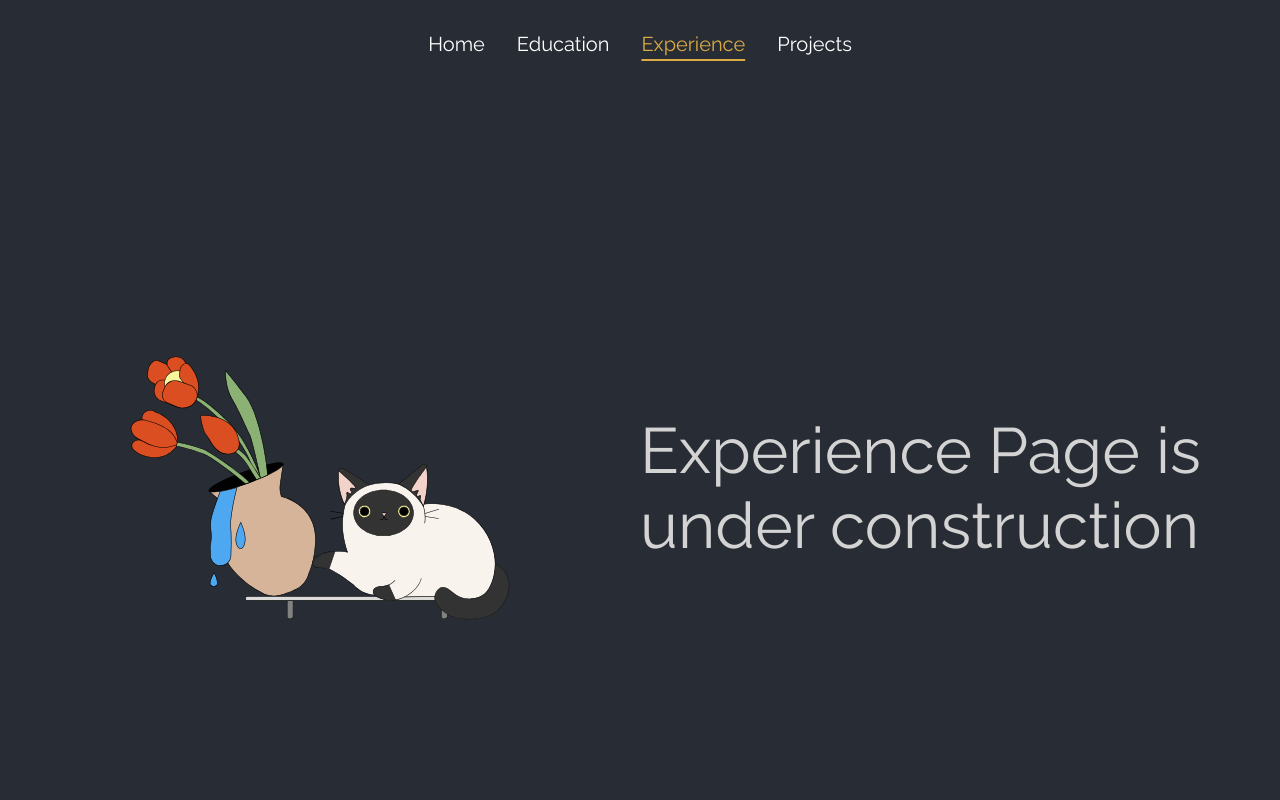
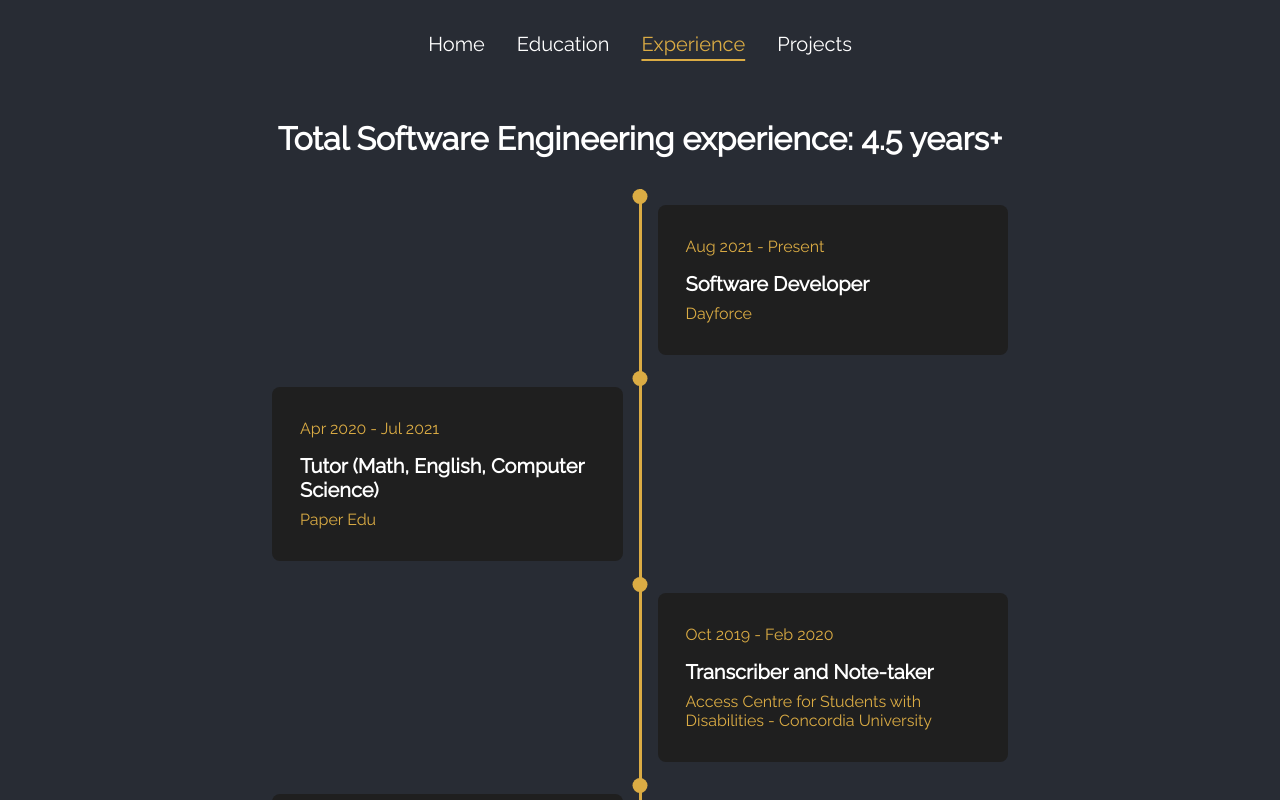
Before and after one commit to Zalarox/zalarox.github.io, a React (Create React App) app: page /experience in a window 1280 px wide. Shown: the top 800 px of the page. Built offline with nearby package versions, Linux system fonts and the light colour scheme.

Commit message:
Added experience page

```diff
--- a/src/components/Education.scss
+++ b/src/components/Education.scss
@@ -1,73 +1,14 @@
-@import "variables"; // TODO eject and change to @use
+html,
+body,
+#root {
+  display: flex;
+  flex-direction: column;
+  height: 100%;
+}
 
 .education-container {
   display: flex;
-  margin-top: 10rem;
   align-items: center;
   justify-content: center;
-
-  .timeline {
-    width: 80%;
-    max-width: 60%;
-    display: flex;
-    flex-direction: column;
-
-    .timeline-content {
-      background: #1f1f1f;
-      color: white;
-      padding: 1.75rem;
-      overflow-wrap: break-word;
-      margin: 1rem;
-      border-radius: 0.5rem;
-
-      display: flex;
-      flex-direction: column;
-
-      & > * {
-        margin: 0.25rem 0rem;
-      }
-
-      .date {
-        color: $accent;
-      }
-
-      .degree {
-        font-weight: bold;
-        font-size: 1.25rem;
-        margin-top: 0.75rem;
-      }
-
-      .location {
-        color: $accent;
-      }
-    }
-  }
-
-  @media screen and (min-width: 768px) {
-    .timeline {
-      display: grid;
-      grid-template-columns: 1fr 3px 1fr;
-
-      .timeline-middle {
-        position: relative;
-        background: $accent;
-        width: 0.2rem;
-
-        &.fadeout {
-          background: linear-gradient($accent 75%, rgba(255, 255, 255, 0) 100%);
-        }
-      }
-
-      .timeline-circle {
-        position: absolute;
-        top: 0;
-        left: 50%;
-        width: 15px;
-        height: 15px;
-        border-radius: 50%;
-        background-color: $accent;
-        transform: translateX(-50%);
-      }
-    }
-  }
+  margin-top: auto;
 }
--- a/src/components/Education.tsx
+++ b/src/components/Education.tsx
@@ -1,51 +1,13 @@
 import React from "react";
+import EducationEntries from "./../static/Education";
+import Timeline from "./Timeline";
 import "./Education.scss";
+import "./Timeline.scss";
 
 const Education = () => {
   return (
     <div className="education-container">
-      <div className="timeline">
-        {/* Row 1 */}
-        <div className="timeline-empty" />
-        <div className="timeline-middle">
-          <div className="timeline-circle" />
-        </div>
-        <div className="timeline-content">
-          <span className="date">2019 - 2021</span>
-          <span className="degree">Master's in Applied Computer Science</span>
-          <span className="location">Concordia University; (4.17/4.3 GPA)</span>
-        </div>
-
-        {/* Row 2 */}
-        <div className="timeline-content">
-          <span className="date">2013 - 2017</span>
-          <span className="degree">
-            Bachelor's in Technology, Computer Science
-          </span>
-          <span className="location">
-            Amity University; (7.47/10 GPA - First Division)
-          </span>
-        </div>
-        <div className="timeline-middle">
-          <div className="timeline-circle"></div>
-        </div>
-        <div className="timeline-empty" />
-
-        {/* Row 3 */}
-        <div className="timeline-empty" />
-        <div className="timeline-middle fadeout">
-          <div className="timeline-circle" />
-        </div>
-        <div className="timeline-content">
-          <span className="date">2009 - 2013</span>
-          <span className="degree">
-            High School - Sciences, Computer Science
-          </span>
-          <span className="location">
-            St. Andrews Scots Senior Sec. School (83%)
-          </span>
-        </div>
-      </div>
+      <Timeline data={EducationEntries} />
     </div>
   );
 };
--- /dev/null
+++ b/src/components/Experience.scss
@@ -0,0 +1,13 @@
+.experience-container {
+  display: flex;
+  flex-direction: column;
+  margin-top: 2rem;
+  align-items: center;
+  justify-content: center;
+
+  .heading {
+    font-size: 2em;
+    font-weight: bold;
+    margin-bottom: 2rem;
+  }
+}
--- a/src/components/Experience.tsx
+++ b/src/components/Experience.tsx
@@ -1,20 +1,16 @@
 import React from "react";
-import Kitty from "./../static/404_kitty.svg";
+import ExperienceEntries from "./../static/Experience";
+import Timeline from "./Timeline";
+import "./Experience.scss";
+import "./Timeline.scss";
 
 const Experience = () => {
   return (
-    <div
-      style={{
-        display: "flex",
-        justifyContent: "center",
-        alignItems: "center",
-        height: "100vh",
-        fontSize: "4rem",
-        color: "lightgrey",
-      }}
-    >
-      <img width="50%" src={Kitty} />
-      Experience Page is under construction
+    <div className="experience-container">
+      <span className="heading">
+        Total Software Engineering experience: 4.5 years+
+      </span>
+      <Timeline data={ExperienceEntries} />
     </div>
   );
 };
--- /dev/null
+++ b/src/components/Timeline.scss
@@ -0,0 +1,66 @@
+@import "variables"; // TODO eject and change to @use
+
+.timeline {
+  width: 80%;
+  max-width: 60%;
+  display: flex;
+  flex-direction: column;
+
+  .timeline-content {
+    background: #1f1f1f;
+    color: white;
+    padding: 1.75rem;
+    overflow-wrap: break-word;
+    margin: 1rem;
+    border-radius: 0.5rem;
+
+    display: flex;
+    flex-direction: column;
+
+    & > * {
+      margin: 0.25rem 0rem;
+    }
+
+    .date {
+      color: $accent;
+    }
+
+    .title {
+      font-weight: bold;
+      font-size: 1.25rem;
+      margin-top: 0.75rem;
+    }
+
+    .subtitle {
+      color: $accent;
+    }
+  }
+}
+
+@media screen and (min-width: 768px) {
+  .timeline {
+    display: grid;
+    grid-template-columns: 1fr 3px 1fr;
+
+    .timeline-middle {
+      position: relative;
+      background: $accent;
+      width: 0.2rem;
+
+      &.fadeout {
+        background: linear-gradient($accent 75%, rgba(255, 255, 255, 0) 100%);
+      }
+    }
+
+    .timeline-circle {
+      position: absolute;
+      top: 0;
+      left: 50%;
+      width: 15px;
+      height: 15px;
+      border-radius: 50%;
+      background-color: $accent;
+      transform: translateX(-50%);
+    }
+  }
+}
--- /dev/null
+++ b/src/components/Timeline.tsx
@@ -0,0 +1,45 @@
+import React from "react";
+import { TimelineData } from "../models/TimelineData";
+import "./Timeline.scss";
+
+const Timeline = ({ data }: { data: TimelineData[] }) => {
+  return (
+    <div className="timeline">
+      {data.map((entry, i) => (
+        <>
+          {i % 2 === 0 && (
+            <>
+              <div className="timeline-empty" />
+              <div
+                className={`timeline-middle ${
+                  i === data.length - 1 ? "fadeout" : null
+                }`}
+              >
+                <div className="timeline-circle" />
+              </div>
+            </>
+          )}
+          <div className="timeline-content">
+            <span className="date">{entry.Date}</span>
+            <span className="title">{entry.Title}</span>
+            <span className="subtitle">{entry.Subtitle}</span>
+          </div>
+          {i % 2 !== 0 && (
+            <>
+              <div
+                className={`timeline-middle ${
+                  i === data.length - 1 ? "fadeout" : null
+                }`}
+              >
+                <div className="timeline-circle" />
+              </div>
+              <div className="timeline-empty" />
+            </>
+          )}
+        </>
+      ))}
+    </div>
+  );
+};
+
+export default Timeline;
--- /dev/null
+++ b/src/models/TimelineData.ts
@@ -0,0 +1,5 @@
+export type TimelineData = {
+  Date: string;
+  Title: string;
+  Subtitle: string;
+};
--- /dev/null
+++ b/src/static/Education.ts
@@ -0,0 +1,21 @@
+import { TimelineData } from "../models/TimelineData";
+
+const EducationEntries: TimelineData[] = [
+  {
+    Date: "2019 - 2021",
+    Title: "Master's in Applied Computer Science",
+    Subtitle: "Concordia University; (4.17/4.3 GPA)",
+  },
+  {
+    Date: "2013 - 2017",
+    Title: "Bachlor's in Technoloegy, Computer Science",
+    Subtitle: "Amity University; (7.47/10 GPA - First Division)",
+  },
+  {
+    Date: "2009 - 2013",
+    Title: "High School - Sciences, Computer Science",
+    Subtitle: "St. Andrews Scots Senior Sec. School (83%)",
+  },
+];
+
+export default EducationEntries;
--- /dev/null
+++ b/src/static/Experience.ts
@@ -0,0 +1,37 @@
+import { TimelineData } from "../models/TimelineData";
+
+const ExperienceEntries: TimelineData[] = [
+  {
+    Date: "Aug 2021 - Present",
+    Title: "Software Developer",
+    Subtitle: "Dayforce",
+  },
+  {
+    Date: "Apr 2020 - Jul 2021",
+    Title: "Tutor (Math, English, Computer Science)",
+    Subtitle: "Paper Edu",
+  },
+  {
+    Date: "Oct 2019 - Feb 2020",
+    Title: "Transcriber and Note-taker",
+    Subtitle:
+      "Access Centre for Students with Disabilities - Concordia University",
+  },
+  {
+    Date: "Oct 2018 - Jul 2019",
+    Title: "Software Engineer",
+    Subtitle: "PayU Payments",
+  },
+  {
+    Date: "Jun 2017 - Oct 2018",
+    Title: "Associate Software Engineer",
+    Subtitle: "Monster India",
+  },
+  {
+    Date: "May 2016 - Jul 2016",
+    Title: "Software Development Intern",
+    Subtitle: "Centre for Development of Telematics (C-DOT)",
+  },
+];
+
+export default ExperienceEntries;
```
